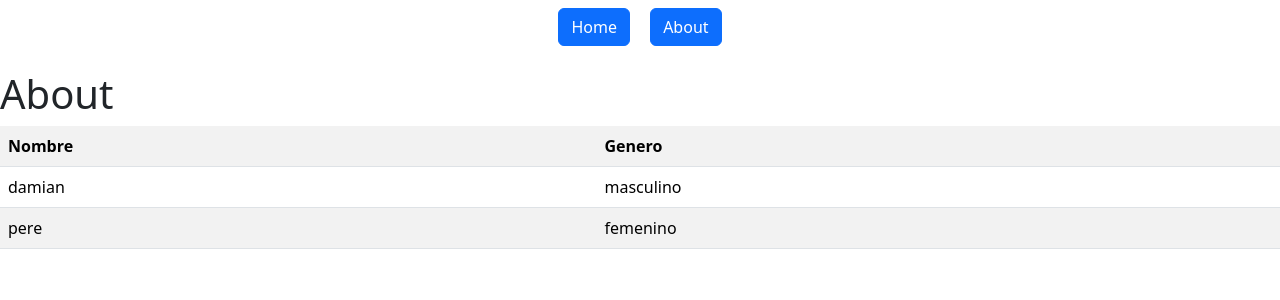
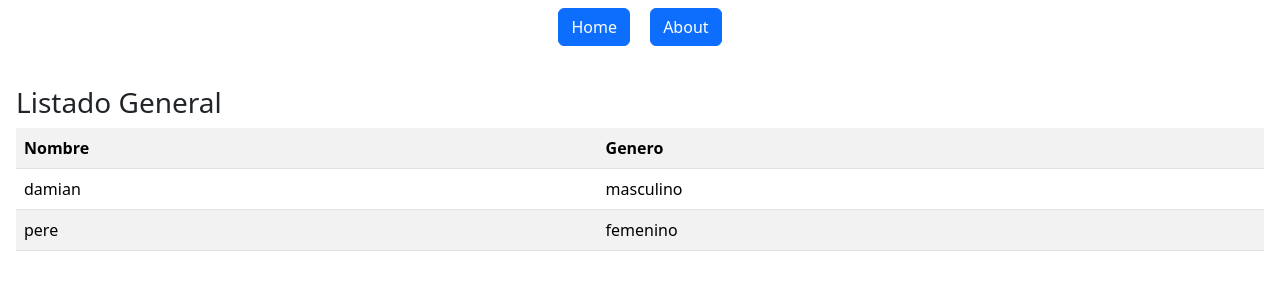
Before and after one commit to davc1980/djangomiweb, a Django app: page /about/ in a window 1280 px wide. Shown: the top 300 px of the page. Run offline with Django 4.2, Linux system fonts and the light colour scheme; data comes from the database, SQL or seed files in the repository.

Commit message:
titulo added to table

```diff
--- a/miweb/templates/about.html
+++ b/miweb/templates/about.html
@@ -1,6 +1,7 @@
 {% extends 'base.html' %} {% block content %}
-<div><h1>About</h1></div>
-<table class="table table-striped text-left">
+<div class="m-3">
+  <h3>Listado General</h3>
+  <table class="table table-striped text-left ml-2">
     <tr>
       <th>Nombre</th>
       <th>Genero</th>
@@ -14,3 +15,4 @@
     {% endfor %}
   </table>
   {% endblock %}
+</div>
```
Lines whose indentation alone changed are shown as unchanged.
